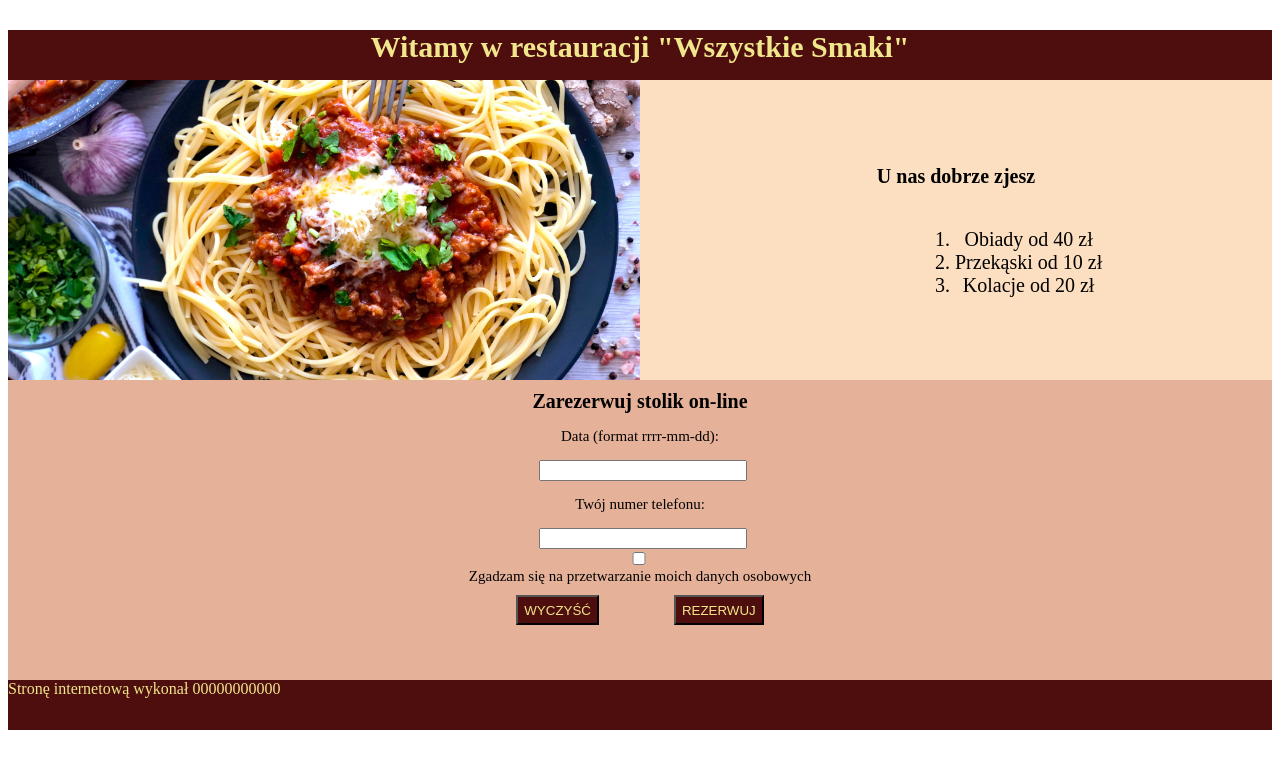
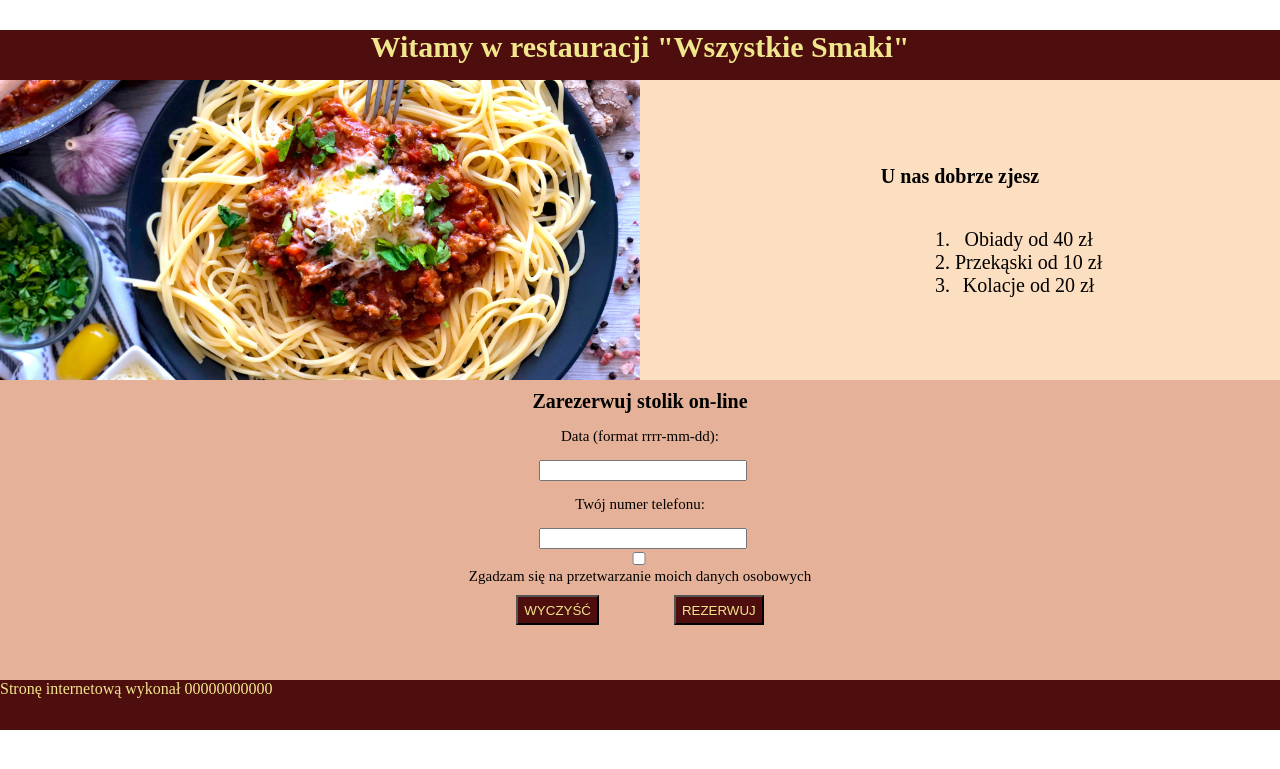
Before and after one commit to KartGameDev/egzamin, a PHP site: page /restauracja.html in a window 1280 px wide. Shown: the top 769 px of the page. Run offline with PHP 8.4, Linux system fonts and the light colour scheme.

Commit message:
Update styl_1.css

```diff
--- a/egzamin_ww/styl_1.css
+++ b/egzamin_ww/styl_1.css
@@ -1,3 +1,8 @@
+body{
+    margin:0;
+    padding:0;
+}
+
 .ytext{
     color: khaki;
 }
```
